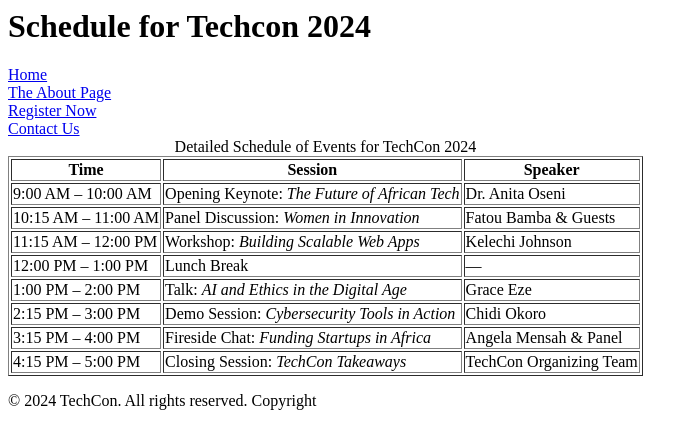
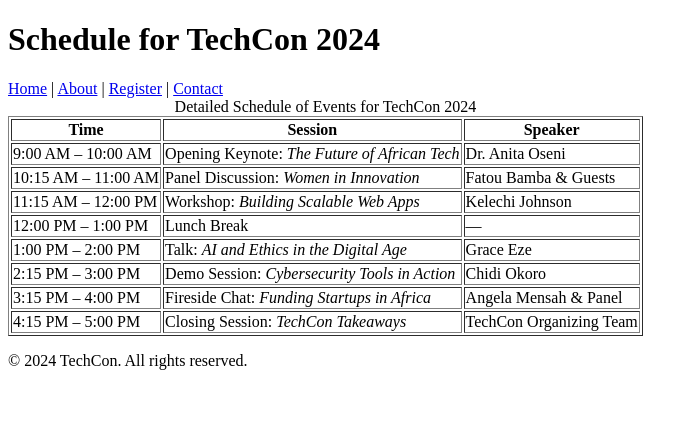
Before and after one commit to Timbo016/TechCon_HTML, a plain HTML site: page techcon_website/schedule.html in a window 1280 px wide. Shown: the whole page, without its empty margins (0-698 px from the left). Drawn offline with Linux system fonts and the light colour scheme.

Commit message:
Updated schedule.html

```diff
--- a/techcon_website/schedule.html
+++ b/techcon_website/schedule.html
@@ -1,3 +1,4 @@
+<!DOCTYPE html>
 <html lang="en">
 <head>
     <meta charset="UTF-8">
@@ -6,14 +7,15 @@
 </head>
 <body>
     <header>
-        <h1>Schedule for Techcon 2024</h1>
+        <h1>Schedule for TechCon 2024</h1>
         <nav>
-            <a href="index.html" target="_blank">Home</a><br>
-            <a href="about.html" target="_blank">The About Page</a><br>
-            <a href="register.html" target="_blank">Register Now</a><br>
-            <a href="contact.html" target="_blank">Contact Us</a>
+            <a href="index.html">Home</a> |
+            <a href="about.html">About</a> |
+            <a href="register.html">Register</a> |
+            <a href="contact.html">Contact</a>
         </nav>
     </header>
+
     <main>
         <table border="1">
             <caption>Detailed Schedule of Events for TechCon 2024</caption>
@@ -68,8 +70,9 @@
             </tbody>
         </table>
     </main>
-  <footer>
-        <p> &copy; 2024 TechCon. All rights reserved. Copyright</p>
+
+    <footer>
+        <p>&copy; 2024 TechCon. All rights reserved.</p>
     </footer>
 </body>
 </html>
```
